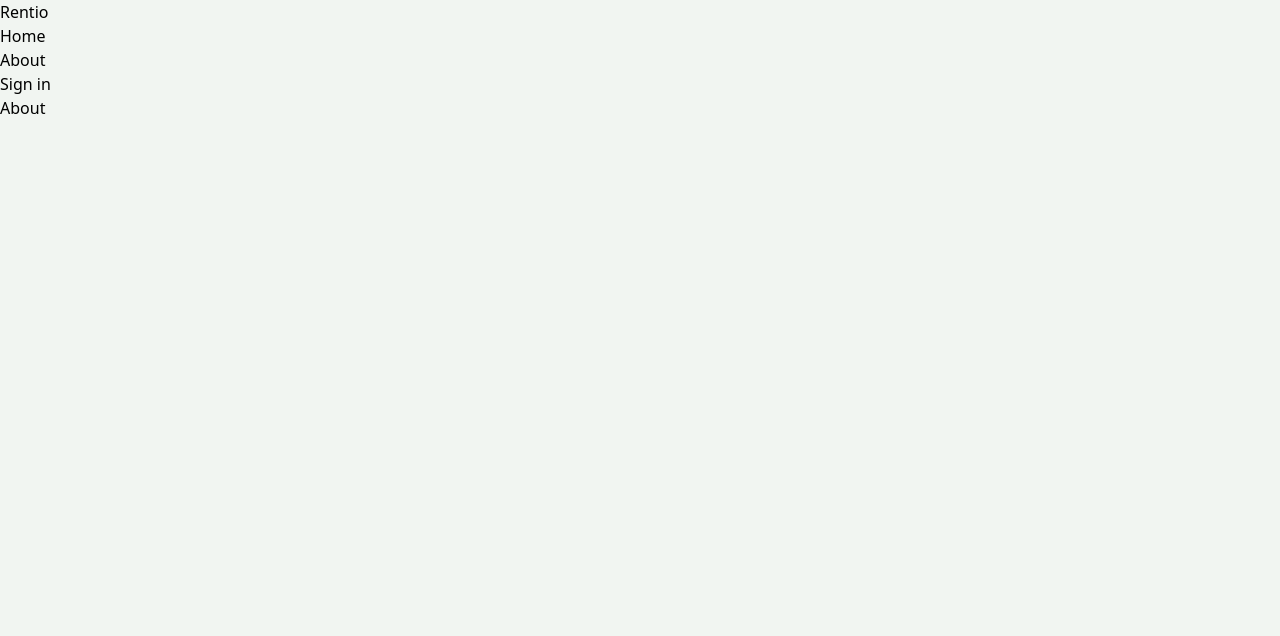
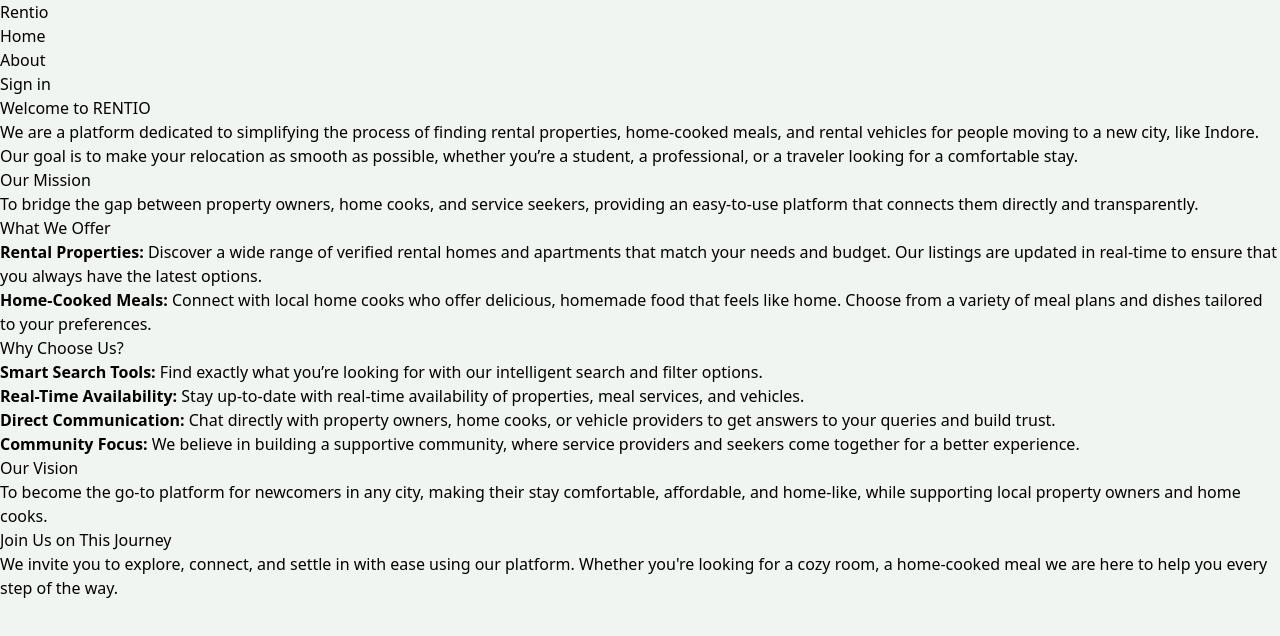
Before and after one commit to poorvijaiswal/mern-rentio, a React (Vite) app in the folder client/: page /about in a window 1280 px wide. Shown: the top 636 px of the page. Built offline with nearby package versions, Linux system fonts and the light colour scheme.

Commit message:
added about us content

```diff
--- a/client/src/pages/About.jsx
+++ b/client/src/pages/About.jsx
@@ -1,7 +1,37 @@
-import React from 'react'
+import React from 'react';
 
 export default function About() {
   return (
-    <div>About</div>
-  )
+    <div className='px-4 py-12 max-w-2xl mx-auto  '>
+      <h1 className='text-4xl font-bold mb-4 text-slate-800 my-9 '>Welcome to RENTIO</h1>
+      <p className='mb-4 my-9 text-slate-700'>
+      We are a platform dedicated to simplifying the process of finding rental properties, home-cooked meals, and rental vehicles for people moving to a new city, like Indore. Our goal is to make your relocation as smooth as possible, whether you’re a student, a professional, or a traveler looking for a comfortable stay.
+      </p>
+      <h1 className='text-2xl font-bold mb-4 text-slate-800 my-9 '>Our Mission</h1>
+      <p className='mb-4  my-9 text-slate-700'>
+      To bridge the gap between property owners, home cooks, and service seekers, providing an easy-to-use platform that connects them directly and transparently.
+      </p>
+      <h1 className='text-2xl font-bold mb-4 text-slate-800 my-9 '>What We Offer</h1>
+      <p className='mb-4  my-9 text-slate-700'>
+      <b>Rental Properties: </b>Discover a wide range of verified rental homes and apartments that match your needs and budget. Our listings are updated in real-time to ensure that you always have the latest options.
+      <br></br>
+      <b>Home-Cooked Meals:</b> Connect with local home cooks who offer delicious, homemade food that feels like home. Choose from a variety of meal plans and dishes tailored to your preferences.
+      </p>
+      <h1 className='text-2xl font-bold mb-4 text-slate-800 my-9 '>Why Choose Us?</h1>
+      <p className='mb-4  my-9 text-slate-700'>
+      <b>Smart Search Tools:</b> Find exactly what you’re looking for with our intelligent search and filter options.<br></br>
+      <b>Real-Time Availability:</b> Stay up-to-date with real-time availability of properties, meal services, and vehicles.<br></br>
+      <b>Direct Communication:</b> Chat directly with property owners, home cooks, or vehicle providers to get answers to your queries and build trust.<br></br>
+      <b>Community Focus:</b> We believe in building a supportive community, where service providers and seekers come together for a better experience.<br></br>
+      </p>
+      <h1 className='text-2xl font-bold mb-4 text-slate-800 my-9 '>Our Vision</h1>
+      <p className='mb-4  my-9 text-slate-700'>
+      To become the go-to platform for newcomers in any city, making their stay comfortable, affordable, and home-like, while supporting local property owners and home cooks.
+      </p>
+      <h1 className='text-2xl font-bold mb-4 text-slate-800 my-9 '>Join Us on This Journey</h1>
+      <p className='mb-4  my-9 text-slate-700'>
+      We invite you to explore, connect, and settle in with ease using our platform. Whether you're looking for a cozy room, a home-cooked meal we are here to help you every step of the way.
+      </p>
+    </div>
+  );
 }
--- a/client/src/pages/SignUp.jsx
+++ b/client/src/pages/SignUp.jsx
@@ -41,7 +41,7 @@ export default function SignUp() {
   };
   return (
     <div className='p-3 max-w-lg mx-auto absolute top-[120px] w-full left-[50%] translate-x-[-50%]'>
-      <h1 className='text-3xl text-center font-semibold my-7'>Sign Up</h1>
+      <h1 className='text-4xl text-center font-semibold my-7'>Sign Up</h1>
       <form onSubmit={handleSubmit} className='flex flex-col gap-4'>
         <input
           type='text'
--- a/client/src/pages/Signin.jsx
+++ b/client/src/pages/Signin.jsx
@@ -42,7 +42,7 @@ export default function SignIn() {
   };
   return (
     <div className='p-3 max-w-lg mx-auto absolute top-[120px] w-full left-[50%] translate-x-[-50%]'>
-      <h1 className='text-3xl text-center font-semibold my-7'>Sign In</h1>
+      <h1 className='text-4xl text-center font-semibold my-7'>Sign In</h1>
       <form onSubmit={handleSubmit} className='flex flex-col gap-4'>
         <input
           type='email'
```
